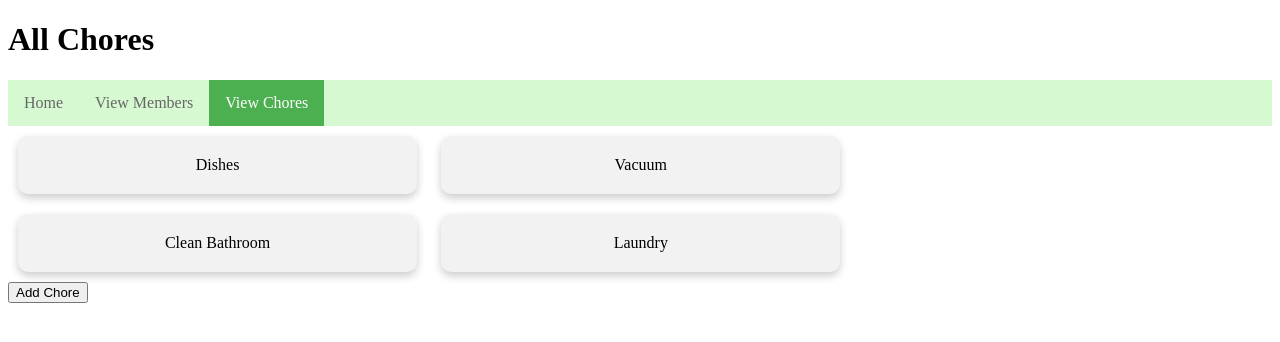
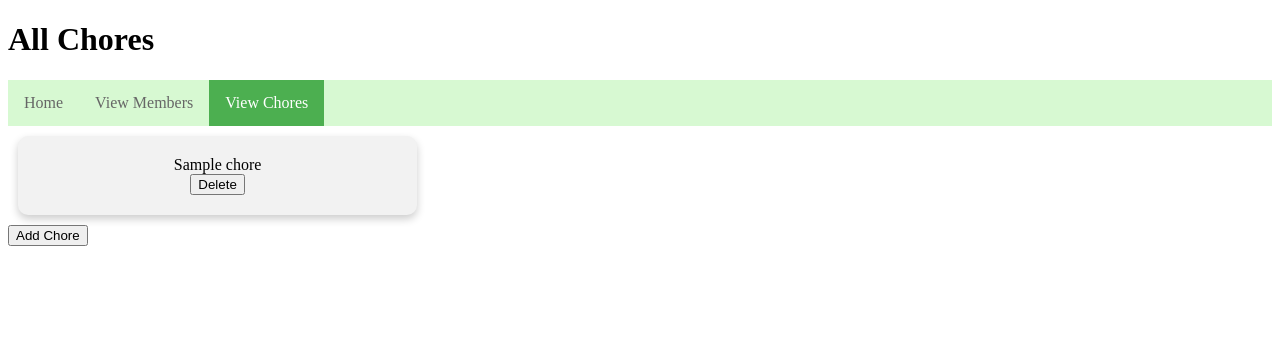
Before and after one commit to dixonjoel/chore-share, a Flask app: page /chores in a window 1280 px wide. Shown: the top 342 px of the page. Run offline with Flask 3, Linux system fonts and the light colour scheme; tables that the repository leaves empty hold one stand-in row (values such as "Sample post").

Commit message:
Add delete functionality for chores. Stop re-initializing chores table on launch and adding fake chore data. Make add chore page have focus on the chore name and respond to the Enter key

```diff
--- a/source/app.py
+++ b/source/app.py
@@ -38,6 +38,14 @@ def add_chore():
     else:
         return render_template('add_chore.html')
 
+@app.route('/chores/delete/<int:chore_id>', methods=['POST'])
+def delete_chore(chore_id):
+    chore = Chore.query.get(chore_id)
+    if chore:
+        db.session.delete(chore)
+        db.session.commit()
+    return redirect(url_for('show_chores'))
+
 def _initialize_fake_members(db):
     db.session.add(Member(name='Alice'))
     db.session.add(Member(name='Bob'))
@@ -46,12 +54,12 @@ def _initialize_fake_members(db):
     db.session.add(Member(name='Eve'))
     db.session.commit()
 
-def _initialize_fake_chores(db):
-    db.session.add(Chore(name='Dishes'))
-    db.session.add(Chore(name='Vacuum'))
-    db.session.add(Chore(name='Clean Bathroom'))
-    db.session.add(Chore(name='Laundry'))
-    db.session.commit()
+# def _initialize_fake_chores(db):
+#     db.session.add(Chore(name='Dishes'))
+#     db.session.add(Chore(name='Vacuum'))
+#     db.session.add(Chore(name='Clean Bathroom'))
+#     db.session.add(Chore(name='Laundry'))
+#     db.session.commit()
 
 def _clear_members_table(db):
     db.session.query(Member).delete()
@@ -66,7 +74,7 @@ if __name__ == '__main__':
         db.create_all()
         _clear_members_table(db)
         _initialize_fake_members(db)
-        _clear_chores_table(db)
-        _initialize_fake_chores(db)
+        # _clear_chores_table(db)
+        # _initialize_fake_chores(db)
     webbrowser.open('http://localhost:5000')
     app.run()
--- a/source/templates/chores.html
+++ b/source/templates/chores.html
@@ -9,7 +9,12 @@
     {% include 'nav.html' %}
     <div>
         {% for chore in chores %}
-            <div class="chore-card">{{ chore.name }}</div>
+        <div class="chore-card">
+            <div>{{ chore.name }}</div>
+            <form method="POST" action="{{ url_for('delete_chore', chore_id=chore.id) }}">
+                <input type="submit" value="Delete">
+            </form>
+        </div>
         {% endfor %}
     </div>
     <button onclick="window.location.href='/chores/add'">Add Chore</button>
```
Also changed, not shown: source/templates/add_chore.html (+11 -2 lines).
